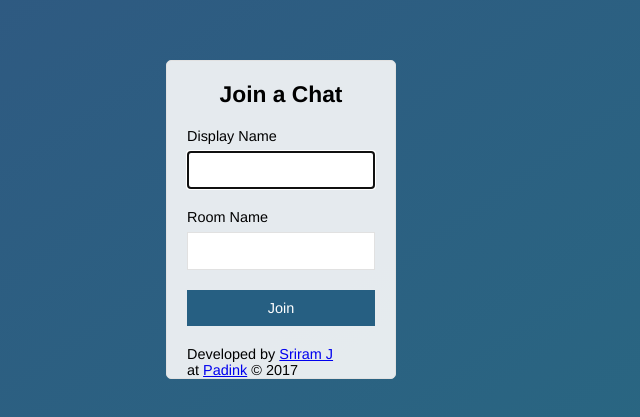
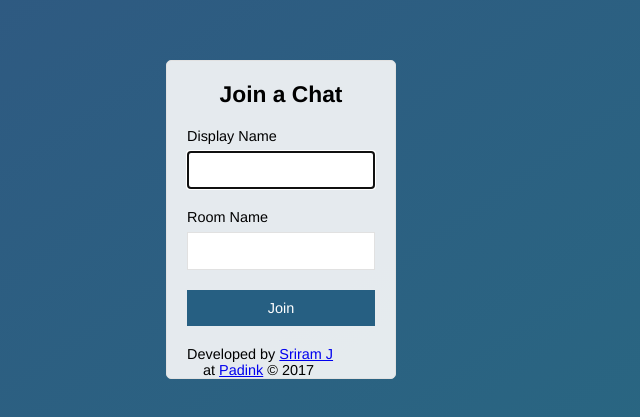
Before and after one commit to SriramJothiswaran/chatapp, a website: page public/index.html in a window 1280 px wide. Shown: the part 181-598 px from the top of the page, 359-999 px from the left. Drawn offline with Linux system fonts and the light colour scheme.

Commit message:
added credits

```diff
--- a/public/index.html
+++ b/public/index.html
@@ -24,7 +24,7 @@
         </div>
        </form>
         <footer>
-            Developed by <a href="https://www.facebook.com/sriramVJrasigan" target="_blank">Sriram J</a> <br> at <a href="http://padink.in/" target="_blank">Padink</a> &#169; <span id="year"></span>
+            Developed by <a href="https://www.facebook.com/sriramVJrasigan" target="_blank">Sriram J</a> <br> &nbsp; &nbsp; at <a href="http://padink.in/" target="_blank">Padink</a> &#169; <span id="year"></span>
 
         </footer>
     </div>
```
